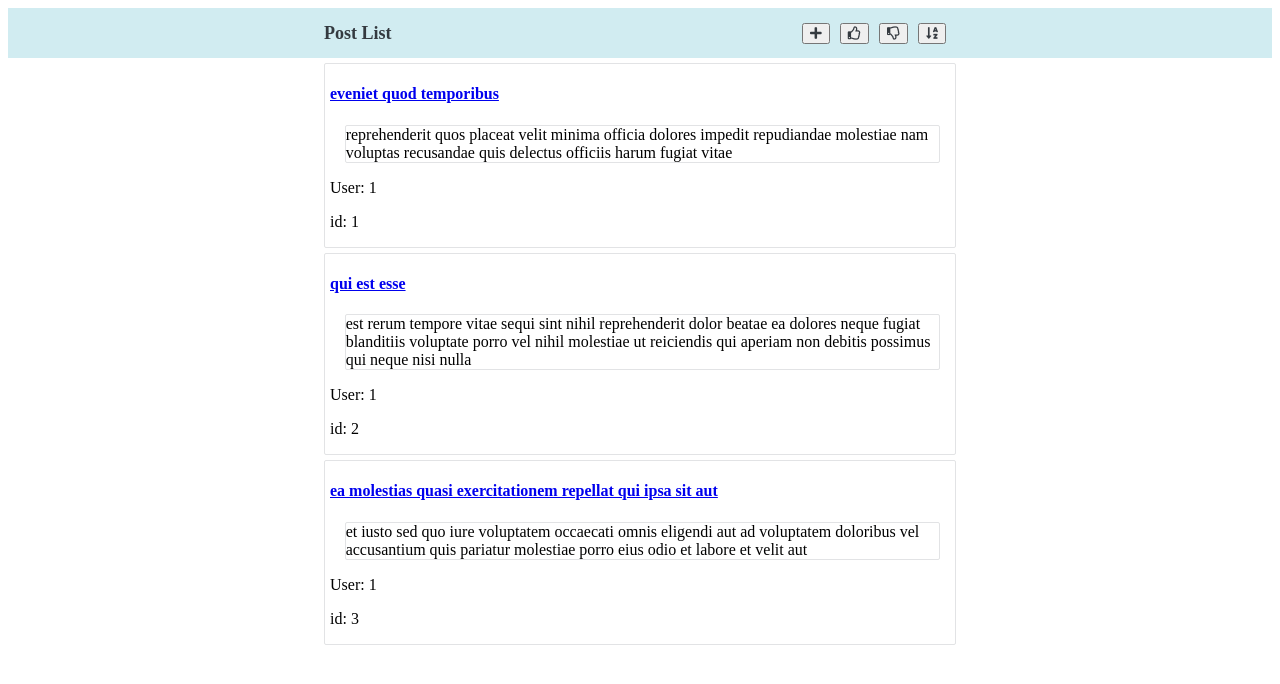
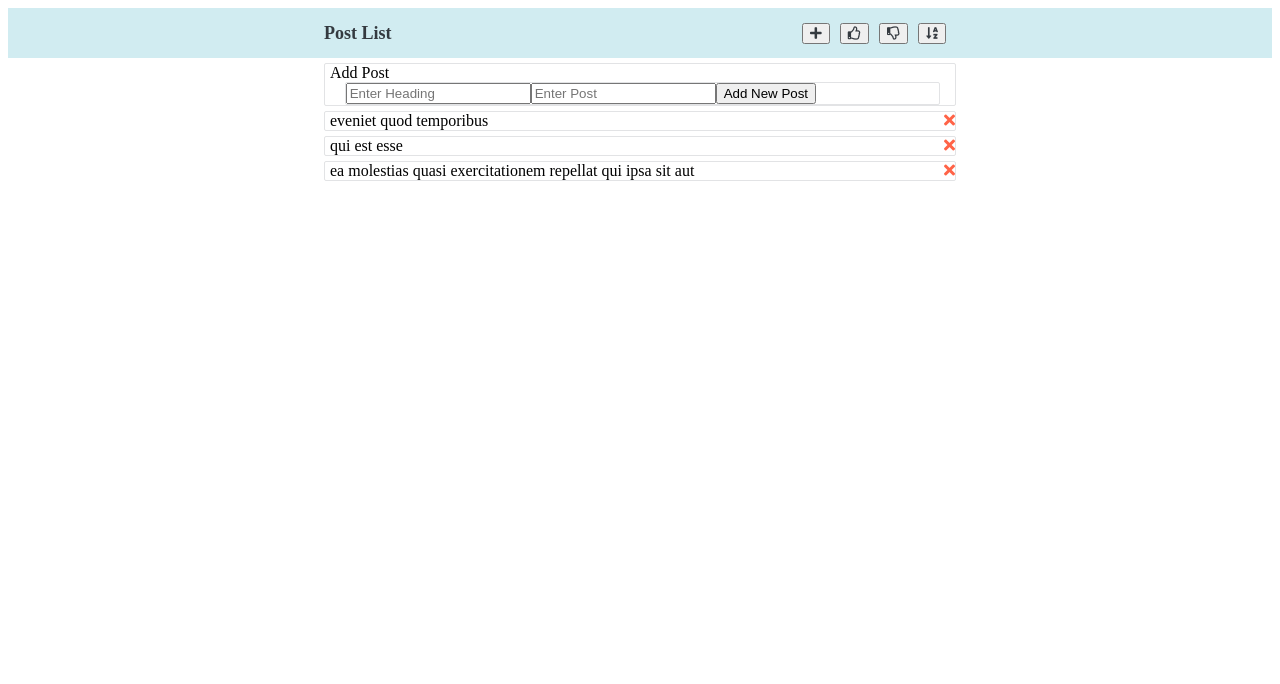
Before and after one commit to Lana2683/Post-List, a React (Create React App) app: page / in a window 1280 px wide. Shown: the top 684 px of the page. Built offline with nearby package versions, Linux system fonts and the light colour scheme.

Commit message:
Добавлена возможность создать новый пост и удалить старый

```diff
--- a/src/App.css
+++ b/src/App.css
@@ -48,6 +48,12 @@ main {
   margin-top: 5px;
 }
 
+.fa-times {
+  cursor: pointer;
+  float: right;
+  color: tomato;
+}
+
 .post-body {
   width: 95%;
   margin: auto;
--- a/src/App.js
+++ b/src/App.js
@@ -1,17 +1,24 @@
 import React, {Component} from 'react';
 import Posts from './components/Posts';
 import Header from './components/Header';
+import AddPost from './components/AddPost';
+
+import { Provider } from './context'
+
 import './App.css';
 
 class App extends Component {
   render(){
     return (
+      <Provider>
         <div className="App">
         <Header heading = "Post List" />
         <main>
+          <AddPost />
           <Posts />
         </main>
         </div>
+      </Provider>
   );
   }
 }
--- /dev/null
+++ b/src/components/AddPost.jsx
@@ -0,0 +1,58 @@
+import React, { Component } from 'react';
+import {Consumer} from '../context';
+import uuid from 'uuid';
+
+class AddPost extends Component {
+    state = {
+        title: '',
+        body: ''
+    }
+    render() {
+        const { title, body } = this.state;
+
+        return (
+            <Consumer>
+                {value => {
+                    const { dispatch } = value;
+                    return (
+                        <div className='post'>
+                        <div className="post-header">Add Post</div>
+                        <div className='post-body'>
+                            <form onSubmit={this.onSubmit.bind(this, dispatch)}>
+                                <input type='text' name='title' className='' placeholder='Enter Heading' value={title}
+                                onChange={this.onChange}/>
+                                <input type='text-area' name='body' className='' placeholder='Enter Post' value={body}
+                                onChange={this.onChange}/>
+                                <input type='submit' value='Add New Post' className='add-btn' />
+                            </form>
+                        </div>
+                    </div>
+                    )
+                }}
+            </Consumer>
+        )
+    }
+    onChange = (e) => {
+        this.setState({[e.target.name]: e.target.value})
+    }
+    onSubmit = (dispatch, e) => {
+        e.preventDefault();
+
+        const { title, body } = this.state;
+
+        const newPost = {
+          id: uuid(),
+          title,
+          body
+        }
+        dispatch({type: 'ADD_POST', payload: newPost})
+
+        this.setState({
+            title: '',
+            body: '',
+            id: ''
+        })
+    }
+}
+
+export default AddPost;
--- a/src/components/Post.jsx
+++ b/src/components/Post.jsx
@@ -1,28 +1,50 @@
 import React, { Component } from 'react';
 import PropTypes from 'prop-types';
+import {Consumer} from '../context';
 
 
 class Post extends Component {
+    state = {
+        showPost: false
+    }
     render() {
-        const { post } = this.props
+        const { id, userId, title, body } = this.props.post;
+        const { showPost } =this.state;
         return (
-            <div className="post">
-               <a href="/" onClick={this.onClick}><h4>{post.title}</h4></a>
-               <p className="post-body">{post.body}</p>
-               <p>User: {post.userId}</p>
-               <p>id: {post.id}</p>
-            </div>
+            <Consumer>
+                {value => {
+                    const { dispatch } = value;
+                    return (
+                        <div className="post">
+                            <div className="">
+                                <a onClick={()=>this.setState({ showPost: !this.state.showPost})}>{title}</a>
+                                <i className="fas fa-times" onClick={this.onDeletePost.bind(this, id, dispatch)}/>
+                            </div>
+
+                            {showPost ? (
+                                <div>
+                                    <p className="post-body">{body}</p>
+                                    <p>User: {userId}</p>
+                                    <p>id: {id}</p>
+                                </div>
+                            ) : null}
+
+                        </div>
+                    )
+                }}
+            </Consumer>
         )
     }
-    onClick = () => {
-        console.log('ururkkww')
-    }
+onDeletePost = (id, dispatch) => {
+    dispatch({type: 'DELETE_POST', payload: id})
+}
 }
 
 
 
 Post.propTypes = {
-    post: PropTypes.object.isRequired
+    post: PropTypes.object.isRequired,
+    deleteClickHandler: PropTypes.func.isRequired
 }
 
 export default Post;
--- a/src/components/Posts.jsx
+++ b/src/components/Posts.jsx
@@ -1,42 +1,37 @@
 import React, { Component } from 'react';
-import Post from './Post'
+import Post from './Post';
+import { Consumer } from '../context'
 
 class Posts extends Component {
-   state = {
-            posts: [
-            {
-                userId: 1,
-                id: 1,
-                title: "eveniet quod temporibus",
-                body: "reprehenderit quos placeat\nvelit minima officia dolores impedit repudiandae molestiae nam\nvoluptas recusandae quis delectus\nofficiis harum fugiat vitae"
-            },
-            {
-                userId: 1,
-                id: 2,
-                title: "qui est esse",
-                body: "est rerum tempore vitae\nsequi sint nihil reprehenderit dolor beatae ea dolores neque\nfugiat blanditiis voluptate porro vel nihil molestiae ut reiciendis\nqui aperiam non debitis possimus qui neque nisi nulla"
-            },
-            {
-                userId: 1,
-                id: 3,
-                title: "ea molestias quasi exercitationem repellat qui ipsa sit aut",
-                body: "et iusto sed quo iure\nvoluptatem occaecati omnis eligendi aut ad\nvoluptatem doloribus vel accusantium quis pariatur\nmolestiae porro eius odio et labore et velit aut"
-            },
-            ]
-    };
-
     render() {
-        const { posts } = this.state;
         return (
-            <div>
-                { posts.map(post => (
+            <Consumer>
+                {value => {
+                    const { posts } = value;
+                    return (
+                        <React.Fragment>
+                        {posts.map(post => (
                             <Post
                                 key={post.id}
                                 post={post}
+                                deleteClickHandler={this.deletePost.bind(this,post.id)}
                             />
                         ))}
-            </div>
+                        </React.Fragment>
                     )
+                }}
+            </Consumer>
+        )
+
+    }
+    deletePost = (id) => {
+        const { posts } = this.state;
+
+        const newPosts = posts.filter(post => post.id !== id);
+
+        this.setState({
+            posts: newPosts
+        })
     }
 }
 
--- /dev/null
+++ b/src/context.js
@@ -0,0 +1,58 @@
+import React, {Component} from 'react';
+
+const Context = React.createContext();
+
+const reduser = (state, action) => {
+    switch(action.type) {
+        case 'DELETE_POST':
+            return {
+                ...state,
+                posts: state.posts.filter(post =>
+                    post.id !== action.payload)
+            }
+        case 'ADD_POST':
+            return {
+                ...state,
+                posts: [action.payload, ...state.posts]
+            }
+        default:
+            return state;
+    }
+}
+
+export class Provider extends Component {
+    state = {
+        posts: [
+            {
+                userId: 1,
+                id: 1,
+                title: "eveniet quod temporibus",
+                body: "reprehenderit quos placeat\nvelit minima officia dolores impedit repudiandae molestiae nam\nvoluptas recusandae quis delectus\nofficiis harum fugiat vitae"
+            },
+            {
+                userId: 1,
+                id: 2,
+                title: "qui est esse",
+                body: "est rerum tempore vitae\nsequi sint nihil reprehenderit dolor beatae ea dolores neque\nfugiat blanditiis voluptate porro vel nihil molestiae ut reiciendis\nqui aperiam non debitis possimus qui neque nisi nulla"
+            },
+            {
+                userId: 1,
+                id: 3,
+                title: "ea molestias quasi exercitationem repellat qui ipsa sit aut",
+                body: "et iusto sed quo iure\nvoluptatem occaecati omnis eligendi aut ad\nvoluptatem doloribus vel accusantium quis pariatur\nmolestiae porro eius odio et labore et velit aut"
+            },
+            ],
+            dispatch: action => {
+                this.setState(state => reduser(state, action))
+            }
+    }
+    render(){
+        return (
+        <Context.Provider value={this.state}>
+            {this.props.children}
+        </Context.Provider>
+        );
+    }
+}
+
+export const Consumer = Context.Consumer;
```
Lines whose indentation alone changed are shown as unchanged.
